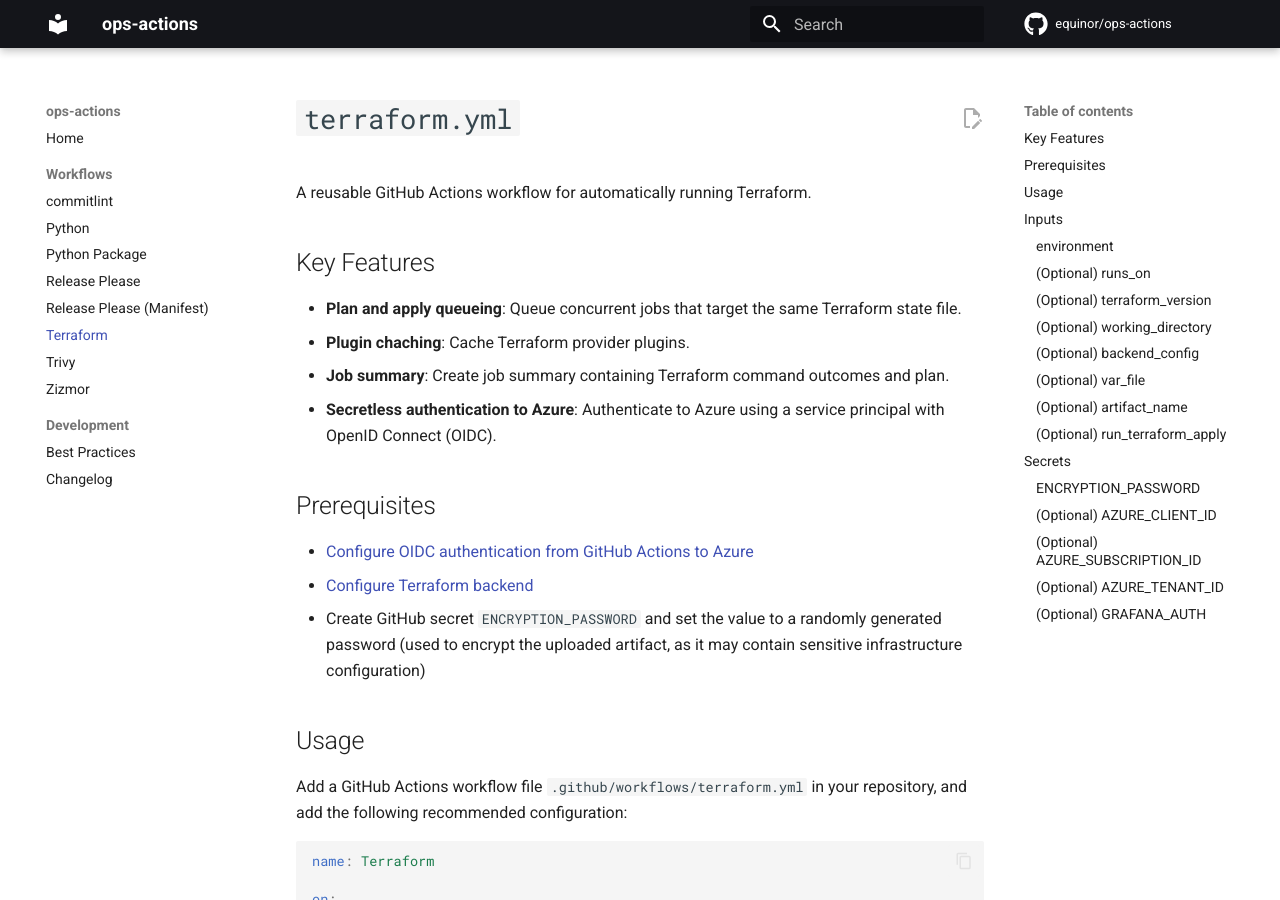
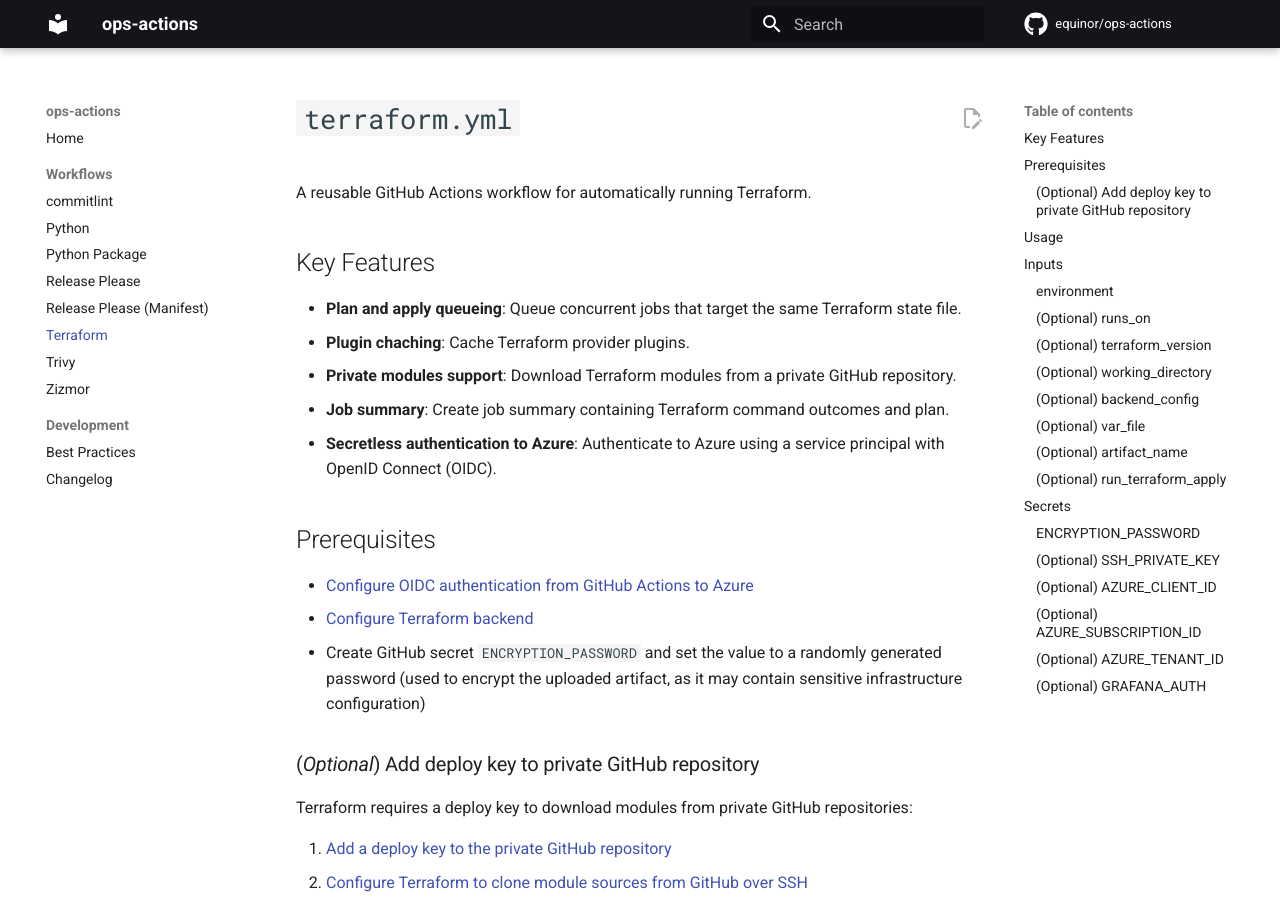
Before and after one commit to equinor/ops-actions, an MkDocs documentation site: the page built from docs/workflows/terraform.md, in a window 1280 px wide and 900 px high. Built offline with MkDocs 1.6.1 and Material for MkDocs 9.7.7, drawn with Linux system fonts in a browser that asks for light colours; comment, search, counter and statistics services are not loaded; some of the changed text lies outside the part shown.

Commit message:
feat(terraform): download modules from private GitHub repository (#861)
- Add a new secret `SSH_PRIVATE_KEY` that is passed to an environment
variable `SSH_PRIVATE_KEY`.
- In the `Terraform Init` step, if environment variable
`SSH_PRIVATE_KEY` contains a non-zero value (i.e., a private key is
provided), start `ssh-agent` and add the private key, enabling the
`terraform init` command to download modules from a private GitHub
repository using this key.
- Update workflow documentation accordingly.

```diff
--- a/docs/workflows/terraform.md
+++ b/docs/workflows/terraform.md
@@ -6,6 +6,7 @@
 
 - **Plan and apply queueing**: Queue concurrent jobs that target the same Terraform state file.
 - **Plugin chaching**: Cache Terraform provider plugins.
+- **Private modules support**: Download Terraform modules from a private GitHub repository.
 - **Job summary**: Create job summary containing Terraform command outcomes and plan.
 - **Secretless authentication to Azure**: Authenticate to Azure using a service principal with OpenID Connect (OIDC).
 
@@ -14,6 +15,13 @@
 - [Configure OIDC authentication from GitHub Actions to Azure](https://github.com/equinor/azure-github-oidc-template)
 - [Configure Terraform backend](https://github.com/equinor/azure-terraform-backend-template)
 - Create GitHub secret `ENCRYPTION_PASSWORD` and set the value to a randomly generated password (used to encrypt the uploaded artifact, as it may contain sensitive infrastructure configuration)
+
+### (*Optional*) Add deploy key to private GitHub repository
+
+Terraform requires a deploy key to download modules from private GitHub repositories:
+
+1. [Add a deploy key to the private GitHub repository](https://github.com/equinor/ops-actions/blob/main/scripts/add_deploy_key.sh)
+1. [Configure Terraform to clone module sources from GitHub over SSH](https://developer.hashicorp.com/terraform/language/block/module#github-repository)
 
 ## Usage
 
@@ -85,6 +93,10 @@
 
 A password used to encrypt the archive containing the Terraform configuration and plan file.
 
+### (*Optional*) `SSH_PRIVATE_KEY`
+
+An SSH private key used to download Terraform modules from a private GitHub repository (see [prerequisites](#optional-add-deploy-key-to-private-github-repository)).
+
 ### (*Optional*) `AZURE_CLIENT_ID`
 
 The client ID of the service principal to use for authenticating to Azure.
```
Also changed, not shown: 1 other file.
